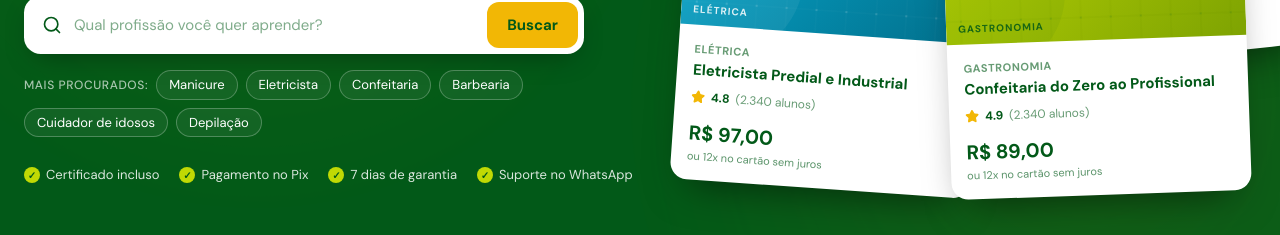
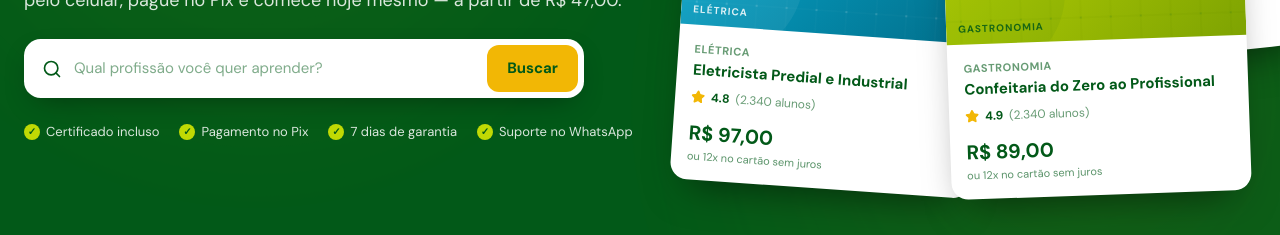
Before and after one commit to lucasaraujore9-svg/Profissionaliza-Mais-Brasil, a Next.js app: page / in a window 1280 px wide. Shown: the part 541-776 px from the top of the page. Built offline with nearby package versions, Linux system fonts and the light colour scheme; no server answers; the database is empty.

Commit message:
chore(hero): remove tags 'Mais procurados' do hero (main + vitrine)

```diff
--- a/src/components/main/home/hero-banner.tsx
+++ b/src/components/main/home/hero-banner.tsx
@@ -1,16 +1,6 @@
-import Link from "next/link"
 import { Search, Sparkles } from "lucide-react"
 import { ShowcaseCards } from "./showcase-cards"
 import type { ShowcaseCard } from "@/lib/catalog/home"
-
-const MAIS_PROCURADOS = [
-  "Manicure",
-  "Eletricista",
-  "Confeitaria",
-  "Barbearia",
-  "Cuidador de idosos",
-  "Depilação",
-] as const
 
 interface HeroBannerProps {
   showcase?: ShowcaseCard[]
@@ -88,22 +78,7 @@ export function HeroBanner({
             </button>
           </form>
 
-          <div className="mt-4 flex flex-wrap items-center gap-2">
-            <span className="text-[12px] font-medium uppercase tracking-wider text-white/65">
-              Mais procurados:
-            </span>
-            {MAIS_PROCURADOS.map((cat) => (
-              <Link
-                key={cat}
-                href={`/cursos?q=${encodeURIComponent(cat)}`}
-                className="inline-block rounded-full border border-white/25 bg-white/[0.06] px-3 py-1 text-[13px] text-white hover:bg-white/15 transition-colors"
-              >
-                {cat}
-              </Link>
-            ))}
-          </div>
-
-          <ul className="mt-7 flex flex-wrap items-center gap-x-5 gap-y-2 text-[13px] text-white/85">
+          <ul className="mt-6 flex flex-wrap items-center gap-x-5 gap-y-2 text-[13px] text-white/85">
             <li className="flex items-center gap-1.5">
               <span className="grid h-4 w-4 place-items-center rounded-full bg-[var(--color-pmb-lime)] text-[var(--color-pmb-green)] text-[10px] font-black">
                 ✓
```
